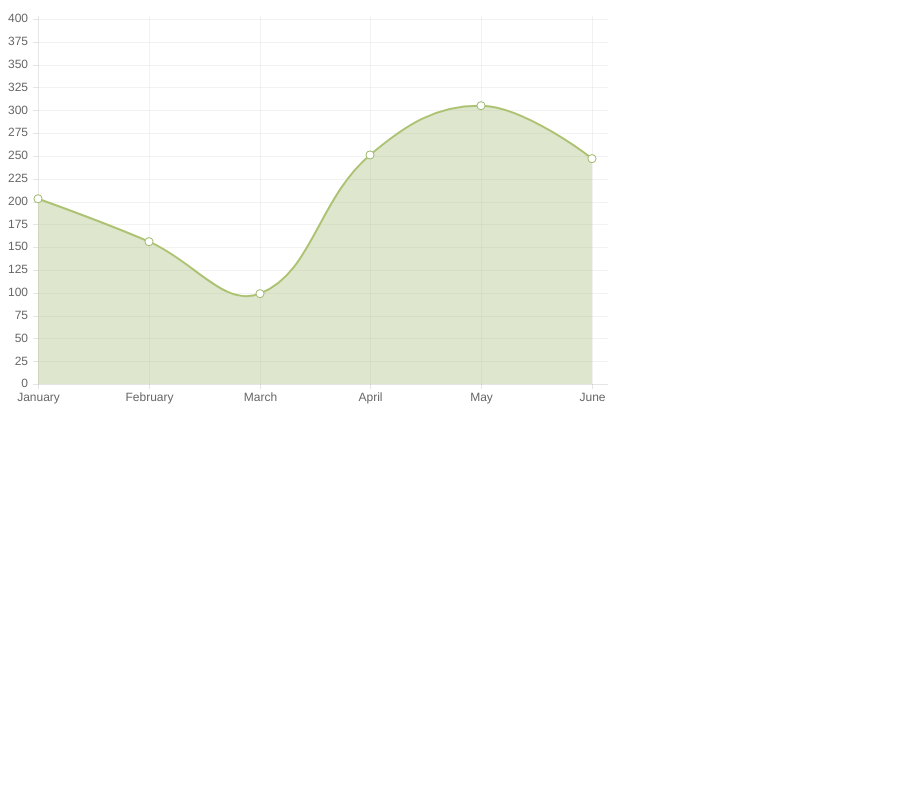
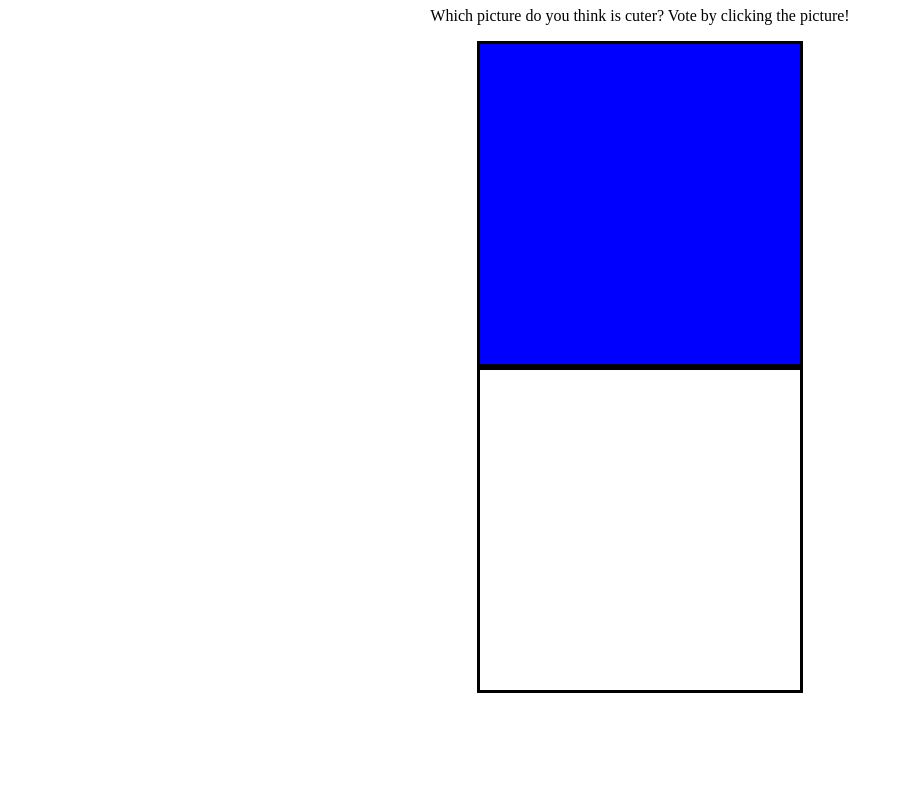
Before and after one commit to farhadahmed/vote_tracker, a plain HTML site: page index.html in a window 1280 px wide. Shown: the part 73-867 px from the top of the page, without its empty margins (0-903 px from the left). Before the commit the page ends 800 px from the top, so only its background shows below. Drawn offline with nearby package versions, Linux system fonts and the light colour scheme.

Commit message:
Add divs for images and jQuery for click event

```diff
--- a/index.html
+++ b/index.html
@@ -2,13 +2,23 @@
 <html>
 <head>
   <title>Vote Tracker</title>
+  <link rel="stylesheet" type="text/css" href="styleSheet.css">
 </head>
 <body>
   <header>
     <h1>Vote Tracker Time!</h1>
   </header>
-  <canvas id="buyers" width="600" height="400"></canvas>
-  <script type="text/javascript" src="Chart.min.js"></script>
-  <script type="text/javascript" src="voteTracker.js"></script>
+  <main>
+    <p>Which picture do you think is cuter?  Vote by clicking the picture!</p>
+    <div id="pic1"></div>
+    <div id="pic2"></div>
+
+    <canvas id="buyers" width="600" height="400"></canvas>
+    <canvas id="countries" width="600" height="400"></canvas>
+
+    <script src="http://ajax.googleapis.com/ajax/libs/jquery/2.1.3/jquery.min.js"></script>
+    <script type="text/javascript" src="Chart.min.js"></script>
+    <script type="text/javascript" src="voteTracker.js"></script>
+  </main>
 </body>
 </html>
--- /dev/null
+++ b/styleSheet.css
@@ -0,0 +1,26 @@
+h1 {
+  text-align: center;
+}
+
+p {
+  text-align: center;
+}
+
+div {
+  margin: auto;
+}
+
+#pic1 {
+  height: 20em;
+  width: 20em;
+  border-style: solid;
+  border-color: black;
+  background-color: blue;
+}
+
+#pic2 {
+  height: 20em;
+  width: 20em;
+  border-style: solid;
+  border-color: black;
+}
--- a/voteTracker.js
+++ b/voteTracker.js
@@ -1,15 +1,13 @@
 (function() {
-  var buyerData = {
-    labels: ['January', 'February', 'March', 'April', 'May', 'June'],
-    datasets: [
-    {
-      fillColor: 'rgba(172, 194, 132, 0.4)',
-      strokeColor: '#ACC26D',
-      pointColor: '#fff',
-      pointStrokeColor: '#9DB86D',
-      data: [203, 156, 99, 251, 305, 247]
-    }]
-  }
-  var buyers = document.getElementById('buyers').getContext('2d');
-  new Chart(buyers).Line(buyerData);
+
+  $(document).ready(function() {
+    $('#pic1').click(function() {
+      $(this).css({'border-color': 'red'});
+    });
+    $('#pic2').click(function() {
+      $(this).css({'border-color': 'red'});
+    });
+  });
+
+
 })();
```
Also changed, not shown: CutestKittenContestants/01 - pPA0iM0.jpg (added), CutestKittenContestants/02 - 7ykJ1xi.jpg (added), CutestKittenContestants/03 - n91EiPd.jpg (added), CutestKittenContestants/04 - LDiTFeQ.jpg (added), CutestKittenContestants/05 - ywavhKp.jpg (added), CutestKittenContestants/06 - 9Fg6CZS.jpg (added), CutestKittenContestants/07 - leaDJOY.jpg (added), CutestKittenContestants/08 - XA0PRs2.jpg (added), CutestKittenContestants/09 - rkO8XVX.jpg (added), CutestKittenContestants/10 - QBZjjMe.jpg (added), CutestKittenContestants/11 - aGJW6lS.jpg (added), CutestKittenContestants/12 - 60maZWt.jpg (added), CutestKittenContestants/13 - u9wzm0f.jpg (added), CutestKittenContestants/14 - vyz8MGP.jpg (added).
